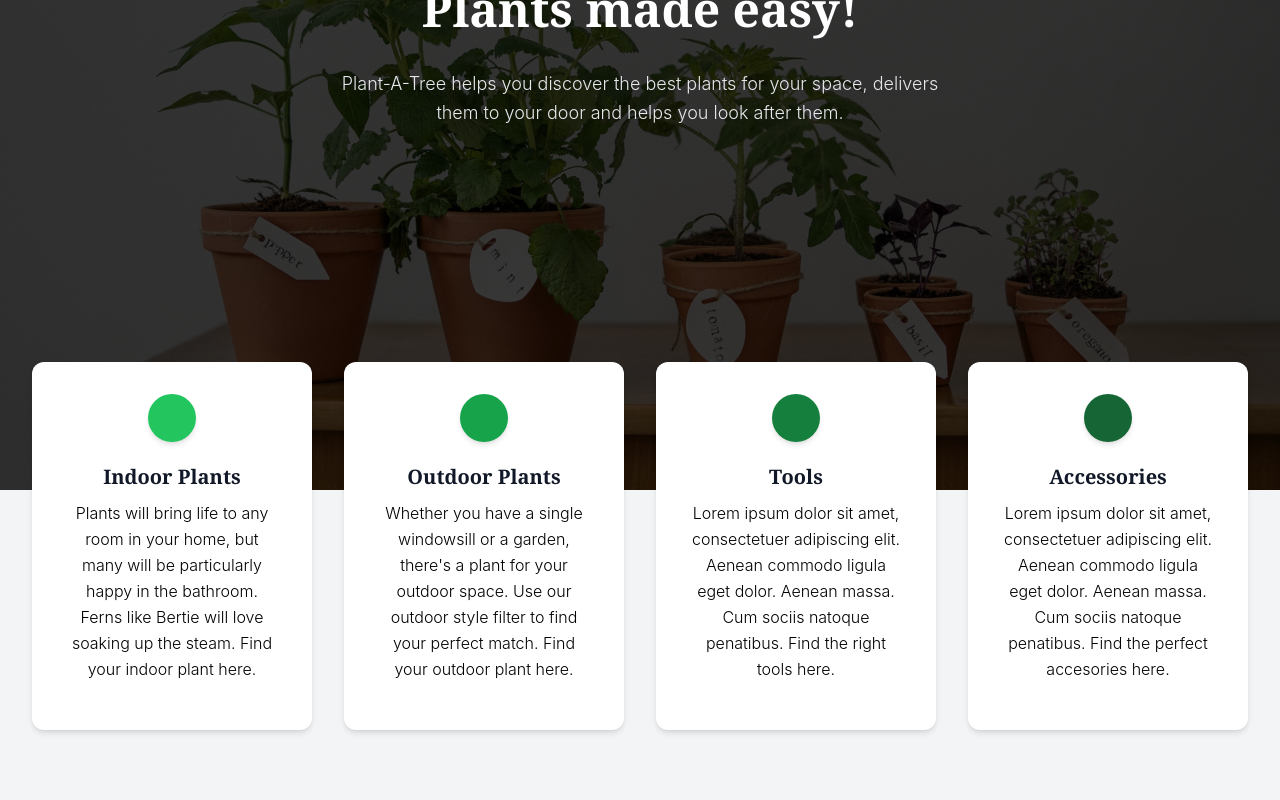
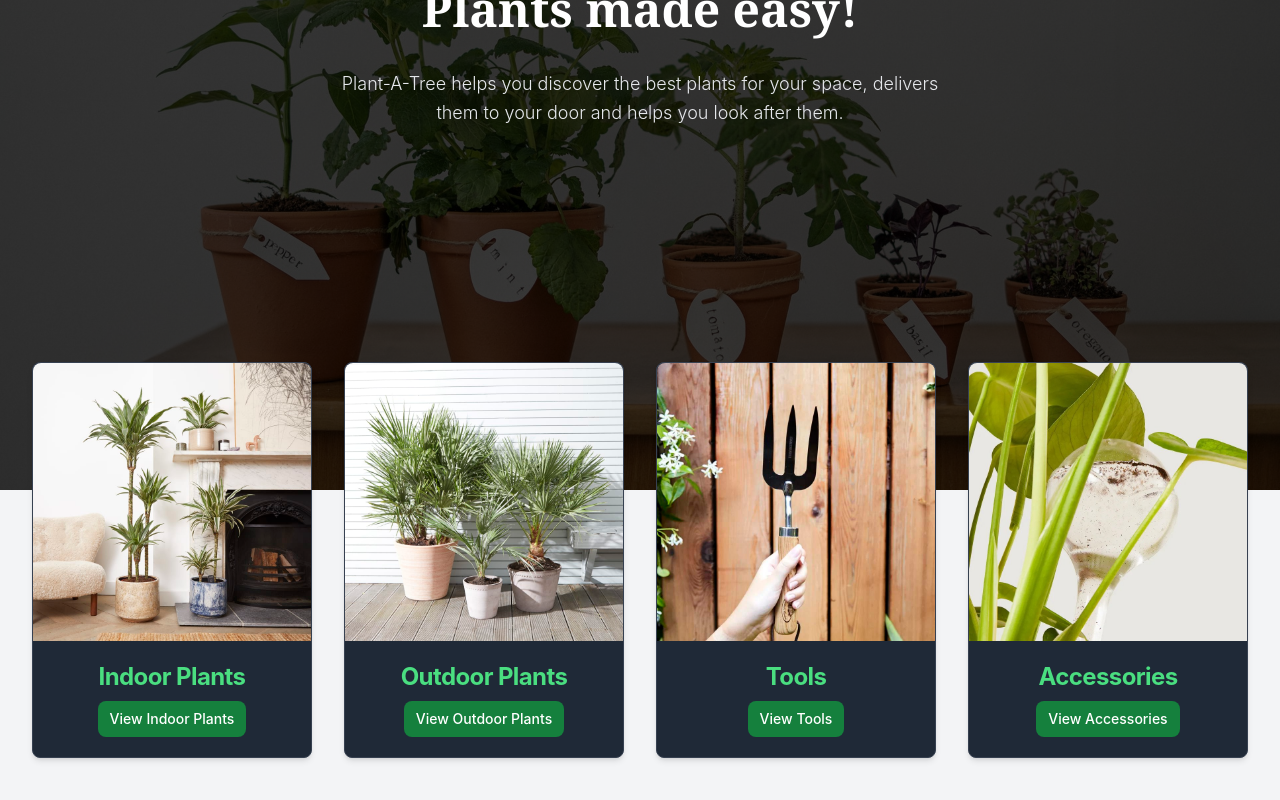
Before and after one commit to aamirmabs/java-react-ecommerce-store, a React (Create React App) app in the folder frontend/: page / in a window 1280 px wide. Shown: the part 374-1174 px from the top of the page. Built offline with nearby package versions, Linux system fonts and the light colour scheme.

Commit message:
refactored category card and used on search page + home page

```diff
--- /dev/null
+++ b/frontend/src/components/CategoriesCard.js
@@ -0,0 +1,29 @@
+import React from "react";
+import { Link, useNavigate } from "react-router-dom";
+
+function CategoriesCard(props) {
+  const { title, linkTo, src } = props;
+
+  return (
+    <div className="max-w-sm  rounded-lg border  shadow-md bg-gray-800 border-gray-700">
+      <Link to={linkTo}>
+        <img className="rounded-t-lg" src={src} alt="" />
+      </Link>
+      <div className="p-5 text-center">
+        <Link to={linkTo}>
+          <h5 className="mb-2 text-2xl font-bold tracking-tight text-green-400">
+            {title}
+          </h5>
+        </Link>
+        <Link
+          to={linkTo}
+          className="inline-flex items-center py-2 px-3 text-sm font-medium text-center text-white bg-green-700 rounded-lg hover:bg-green-800 focus:ring-4 focus:outline-none focus:ring-green-300 dark:bg-green-600 dark:hover:bg-green-700 dark:focus:ring-green-800"
+        >
+          View {title}
+        </Link>
+      </div>
+    </div>
+  );
+}
+
+export default CategoriesCard;
--- a/frontend/src/components/Homepage.js
+++ b/frontend/src/components/Homepage.js
@@ -1,5 +1,6 @@
 import React, { useState, useEffect } from "react";
 import { useNavigate, Link } from "react-router-dom";
+import CategoriesCard from "./CategoriesCard";
 
 function Homepage() {
   const navigate = useNavigate();
@@ -29,85 +30,32 @@ function Homepage() {
         <div className="container max-w-7xl mx-auto px-4">
           <div className="flex flex-wrap relative z-50">
             <div className="w-full md:w-6/12 lg:w-3/12 px-4 mb-4 flex justify-center text-center">
-              <Link to="/indoor-plants">
-                <div className="w-full bg-white rounded-xl overflow-hidden shadow-md p-4 undefined hover:shadow-sm">
-                  <div className="p-4 undefined">
-                    <div className="p-3 text-center inline-flex items-center justify-center w-12 h-12 mb-5 shadow-md rounded-full bg-green-500">
-                      <span className="material-icons text-white text-xl leading-none"></span>
-                    </div>
-
-                    <h1 className="text-gray-900 text-xl font-serif font-bold leading-normal mt-0 mb-2">
-                      Indoor Plants
-                    </h1>
-                    <p className="text-blue-gray-700 text-base font-light leading-relaxed mt-0 mb-4">
-                      Plants will bring life to any room in your home, but many
-                      will be particularly happy in the bathroom. Ferns like
-                      Bertie will love soaking up the steam. Find your indoor
-                      plant here.
-                    </p>
-                  </div>
-                </div>
-              </Link>
+              <CategoriesCard
+                title="Indoor Plants"
+                linkTo="/indoor-plants"
+                src="/images/card-indoor-plant.jpg"
+              />
             </div>
             <div className="w-full md:w-6/12 lg:w-3/12 px-4 mb-4 flex justify-center text-center">
-              <Link to="/outdoor-plants">
-                <div className="w-full bg-white rounded-xl overflow-hidden shadow-md p-4 undefined hover:shadow-sm">
-                  <div className="p-4 undefined">
-                    <div className="p-3 text-center inline-flex items-center justify-center w-12 h-12 mb-5 shadow-md rounded-full bg-green-600">
-                      <span className="material-icons text-white text-xl leading-none"></span>
-                    </div>
-
-                    <h1 className="text-gray-900 text-xl font-serif font-bold leading-normal mt-0 mb-2">
-                      Outdoor Plants
-                    </h1>
-                    <p className="text-blue-gray-700 text-base font-light leading-relaxed mt-0 mb-4">
-                      Whether you have a single windowsill or a garden, there's
-                      a plant for your outdoor space. Use our outdoor style
-                      filter to find your perfect match. Find your outdoor plant
-                      here.
-                    </p>
-                  </div>
-                </div>
-              </Link>
+              <CategoriesCard
+                title="Outdoor Plants"
+                linkTo="/outdoor-plants"
+                src="/images/card-outdoor-plant.jpg"
+              />
             </div>
             <div className="w-full md:w-6/12 lg:w-3/12 px-4 mb-4 flex justify-center text-center">
-              <Link to="/tools">
-                <div className="w-full bg-white rounded-xl overflow-hidden shadow-md p-4 undefined hover:shadow-sm">
-                  <div className="p-4 undefined">
-                    <div className="p-3 text-center inline-flex items-center justify-center w-12 h-12 mb-5 shadow-md rounded-full bg-green-700">
-                      <span className="material-icons text-white text-xl leading-none"></span>
-                    </div>
-
-                    <h1 className="text-gray-900 text-xl font-serif font-bold leading-normal mt-0 mb-2">
-                      Tools
-                    </h1>
-                    <p className="text-blue-gray-700 text-base font-light leading-relaxed mt-0 mb-4">
-                      Lorem ipsum dolor sit amet, consectetuer adipiscing elit.
-                      Aenean commodo ligula eget dolor. Aenean massa. Cum sociis
-                      natoque penatibus. Find the right tools here.
-                    </p>
-                  </div>
-                </div>
-              </Link>
+              <CategoriesCard
+                title="Tools"
+                linkTo="/tools"
+                src="/images/card-tools.jpg"
+              />
             </div>
             <div className="w-full md:w-6/12 lg:w-3/12 px-4 mb-4 flex justify-center text-center">
-              <Link to="/accessories">
-                <div className="w-full bg-white rounded-xl overflow-hidden shadow-md p-4 undefined hover:shadow-sm">
-                  <div className="p-4 undefined">
-                    <div className="p-3 text-center inline-flex items-center justify-center w-12 h-12 mb-5 shadow-md rounded-full bg-green-800">
-                      <span className="material-icons text-white text-xl leading-none"></span>
-                    </div>
-                    <h1 className="text-gray-900 text-xl font-serif font-bold leading-normal mt-0 mb-2">
-                      Accessories
-                    </h1>
-                    <p className="text-blue-gray-700 text-base font-light leading-relaxed mt-0 mb-4">
-                      Lorem ipsum dolor sit amet, consectetuer adipiscing elit.
-                      Aenean commodo ligula eget dolor. Aenean massa. Cum sociis
-                      natoque penatibus. Find the perfect accesories here.
-                    </p>
-                  </div>
-                </div>
-              </Link>
+              <CategoriesCard
+                title="Accessories"
+                linkTo="/accessories"
+                src="/images/card-accessories.jpg"
+              />
             </div>
           </div>
         </div>
--- a/frontend/src/components/Navbar.js
+++ b/frontend/src/components/Navbar.js
@@ -1,5 +1,7 @@
 import React from "react";
 import { Link } from "react-router-dom";
+import { FontAwesomeIcon } from "@fortawesome/react-fontawesome";
+import { faSearch } from "@fortawesome/free-solid-svg-icons";
 
 function Navbar() {
   // abstracting the css classes
@@ -11,6 +13,8 @@ function Navbar() {
 
   const navbarRedBtn =
     "px-4 py-2 mt-2 text-sm font-semibold bg-red-700 rounded-lg md:mt-0 md:ml-4 text-white hover:text-gray-100 focus:text-gray-100 hover:bg-red-600 focus:bg-red-600 focus:outline-none focus:shadow-outline";
+
+  const searchIcon = <FontAwesomeIcon icon={faSearch} />;
 
   return (
     <div className="bg-gray-800">
@@ -45,6 +49,9 @@ function Navbar() {
                 <Link className={navbarItemCSS} to="/accessories">
                   Accessories
                 </Link>
+                <Link className={navbarItemCSS} to="/search">
+                  {searchIcon}
+                </Link>
                 <Link className={navbarGreenBtn} to="/cart">
                   Cart
                 </Link>
--- a/frontend/src/components/SearchPage.js
+++ b/frontend/src/components/SearchPage.js
@@ -1,10 +1,9 @@
 import React, { useEffect, useState } from "react";
-
-import { Link, useNavigate } from "react-router-dom";
 import { FontAwesomeIcon } from "@fortawesome/react-fontawesome";
 import { faSearch } from "@fortawesome/free-solid-svg-icons";
 import ProductService from "../services/ProductService";
 import ProductCard from "./ProductCard";
+import CategoriesCard from "./CategoriesCard";
 
 function SearchPage() {
   const searchIcon = <FontAwesomeIcon icon={faSearch} />;
@@ -37,34 +36,26 @@ function SearchPage() {
         Or, View Products By Category
       </h1>
       <div className="grid w-full xl:grid-cols-4 lg:grid-cols-4 md:grid-cols-2 sm:grid-cols-1 gap-4 md:gap-2 p-2">
-        <h1>Indoor</h1>
-        <h1>Outdoor</h1>
-        <h1>Tools</h1>
-        <h1>Accessories</h1>
-        {/*  START CARD  */}
-        <div className="max-w-sm  rounded-lg border  shadow-md bg-gray-800 border-gray-700">
-          <Link to="/indoor-plants">
-            <img
-              className="rounded-t-lg"
-              src="/images/card-indoor-plant.jpg"
-              alt=""
-            />
-          </Link>
-          <div className="p-5 text-center">
-            <Link to="/indoor-plants">
-              <h5 className="mb-2 text-2xl font-bold tracking-tight text-green-400">
-                Indoor Plants
-              </h5>
-            </Link>
-            <Link
-              to="/indoor-plants"
-              className="inline-flex items-center py-2 px-3 text-sm font-medium text-center text-white bg-green-700 rounded-lg hover:bg-green-800 focus:ring-4 focus:outline-none focus:ring-green-300 dark:bg-green-600 dark:hover:bg-green-700 dark:focus:ring-green-800"
-            >
-              View Indoor Plants
-            </Link>
-          </div>
-        </div>
-        {/* END CARD  */}
+        <CategoriesCard
+          title="Indoor Plants"
+          linkTo="/indoor-plants"
+          src="/images/card-indoor-plant.jpg"
+        />
+        <CategoriesCard
+          title="Outdoor Plants"
+          linkTo="/outdoor-plants"
+          src="/images/card-outdoor-plant.jpg"
+        />
+        <CategoriesCard
+          title="Tools"
+          linkTo="/tools"
+          src="/images/card-tools.jpg"
+        />
+        <CategoriesCard
+          title="Accessories"
+          linkTo="/accessories"
+          src="/images/card-accessories.jpg"
+        />
       </div>
     </>
   );
```
